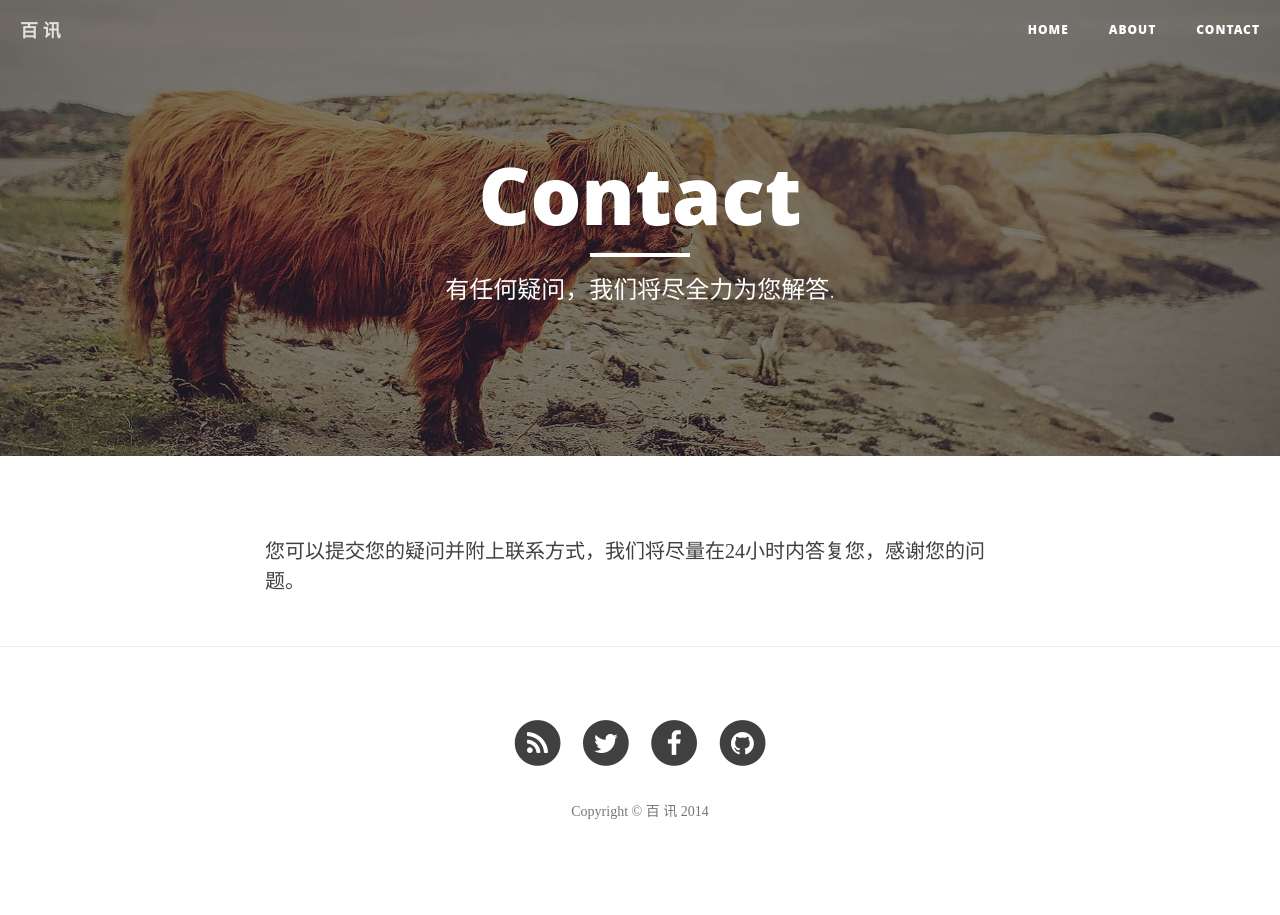
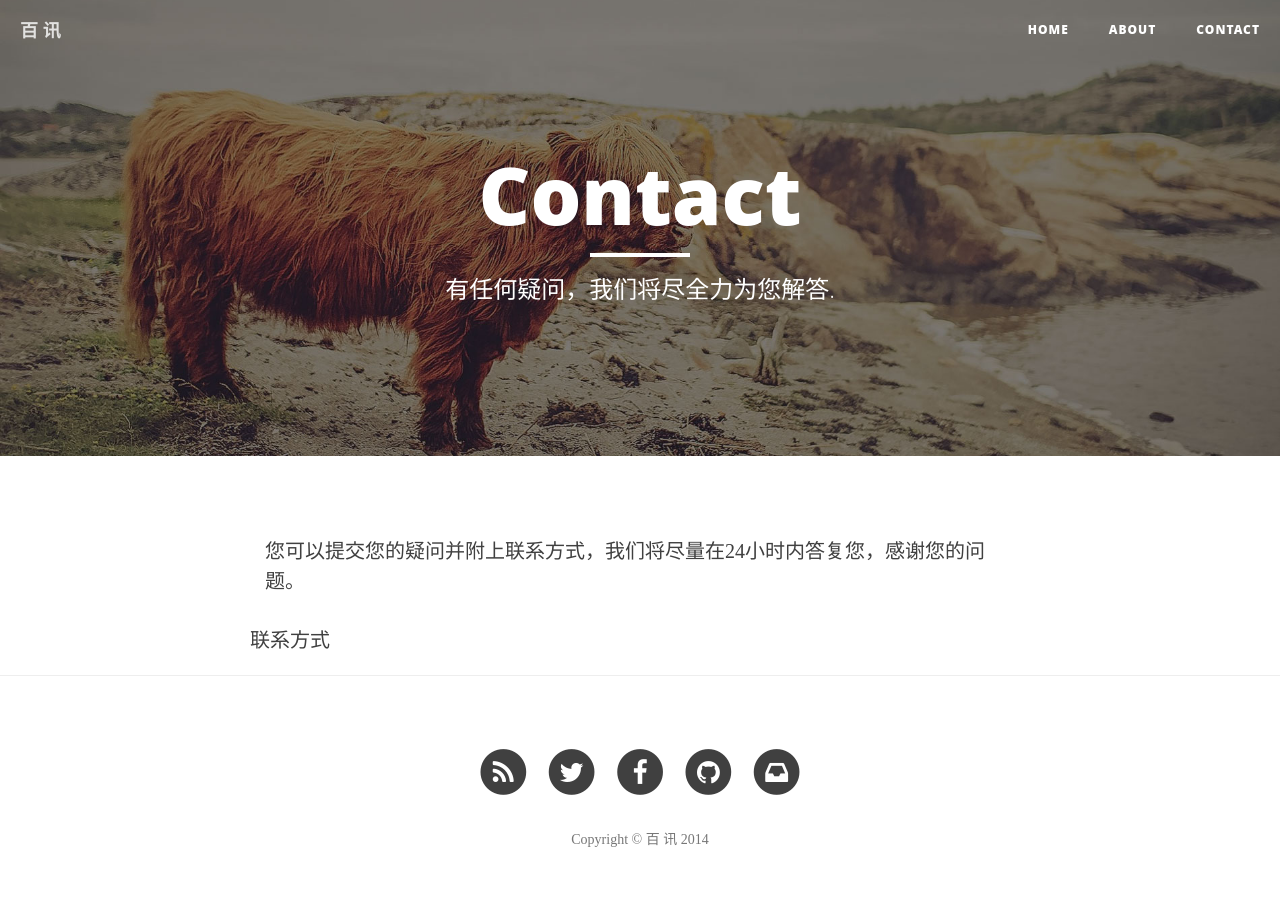
Before and after one commit to passionlife/passionlife.github.io, a Jekyll site: the page built from contact.html, in a window 1280 px wide. Built offline with Jekyll 4.4.1, drawn with Linux system fonts in a browser that asks for light colours; nearby versions of some CDN libraries; comment, search, counter and statistics services are not loaded.

Commit message:
add mail icon

```diff
--- a/_includes/footer.html
+++ b/_includes/footer.html
@@ -42,6 +42,16 @@
                         </a>
                     </li>
                     {% endif %}
+                    {% if site.email %}
+                    <li>
+                        <a href="mailto:{{ site.email }}">
+                            <span class="fa-stack fa-lg">
+                                <i class="fa fa-circle fa-stack-2x"></i>
+                                <i class="fa fa-inbox fa-stack-1x fa-inverse"></i>
+                            </span>
+                        </a>
+                    </li>
+                    {% endif %}
                 </ul>
                 <p class="copyright text-muted">Copyright &copy; {{ site.title }} {{ site.time | date: '%Y' }}</p>
             </div>
--- a/contact.html
+++ b/contact.html
@@ -9,6 +9,11 @@ header-img: "img/contact-bg.jpg"
 <!-- Contact Form - Enter your email address on line 19 of the mail/contact_me.php file to make this form work. -->
 <!-- WARNING: Some web hosts do not allow emails to be sent through forms to common mail hosts like Gmail or Yahoo. It's recommended that you use a private domain email address! -->
 <!-- NOTE: To use the contact form, your site must be on a live web host with PHP! The form will not work locally! -->
+<div class="row control-group">
+    联系方式
+</div>
+
+
 <form name="sentMessage" id="contactForm" novalidate style="display: none">
     <div class="row control-group">
         <div class="form-group col-xs-12 floating-label-form-group controls">
```
